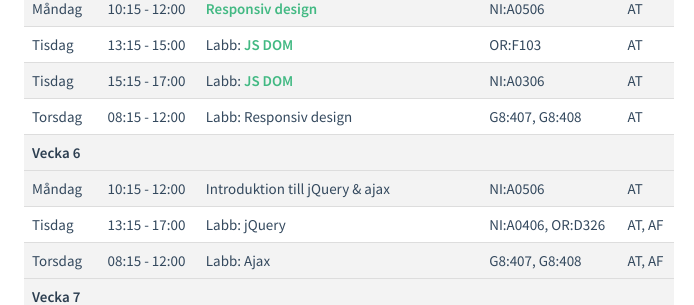
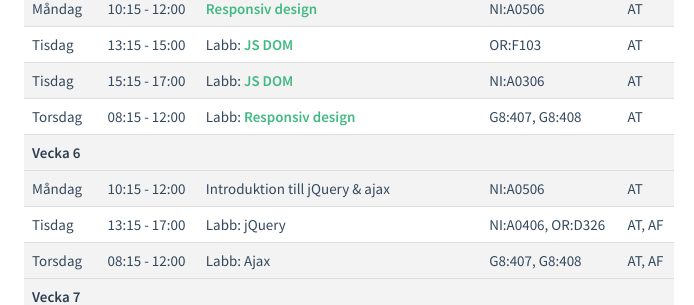
Before and after one commit to mau-dvmt/mah-dv.github.io, a Jekyll site: the page built from courses/da344a-da355a/plan.md, in a window 1280 px wide and 900 px high, scrolled down 632 px. Shown: the part 153-458 px from the top of the window, without its empty margins (291-985 px from the left). Built offline with Jekyll 4.4.1, drawn with Linux system fonts in a browser that asks for light colours; part of the change alters nothing that is shown.

Commit message:
Fixed broken link

```diff
--- a/courses/da344a-da355a/plan.md
+++ b/courses/da344a-da355a/plan.md
@@ -28,10 +28,10 @@ Nedan ser ni en planering för kursen (AT = Anton Tibblin, AF = Aleksander Fabij
 | ------------- |-------------| ---------| -------- |
 | **Vecka 5** | | | |
 | ------------- |-------------| ---------| -------- |
-| Måndag | 10:15 - 12:00 | [Responsiv design ](lectures/le6.html)| NI:A0506 | AT
+| Måndag | 10:15 - 12:00 | [Responsiv design ](lectures/le8.html)| NI:A0506 | AT
 | Tisdag | 13:15 - 15:00 | Labb: [JS DOM](exercises/ex6.html)  | OR:F103 | AT
 | Tisdag | 15:15 - 17:00 | Labb: [JS DOM](exercises/ex6.html)  | NI:A0306 | AT
-| Torsdag| 08:15 - 12:00 | Labb: Responsiv design | G8:407, G8:408 | AT
+| Torsdag| 08:15 - 12:00 | Labb: [Responsiv design](exercises/ex6.html) | G8:407, G8:408 | AT
 | ------------- |-------------| ---------| -------- |
 | **Vecka 6** | | | |
 | ------------- |-------------| ---------| -------- |
```
